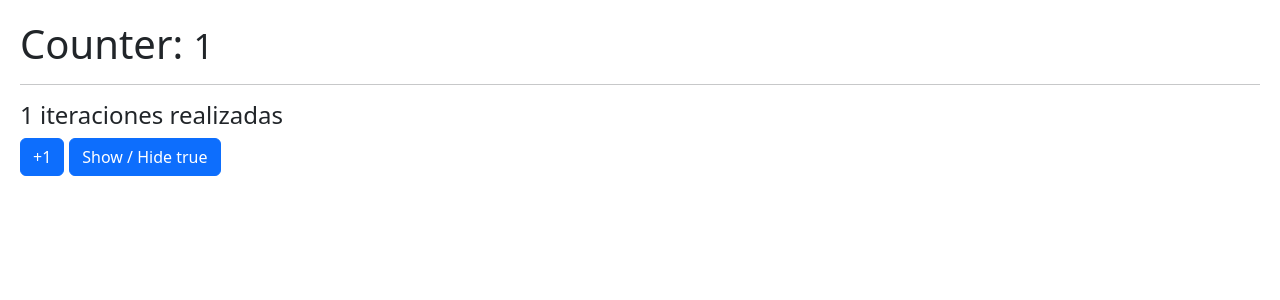
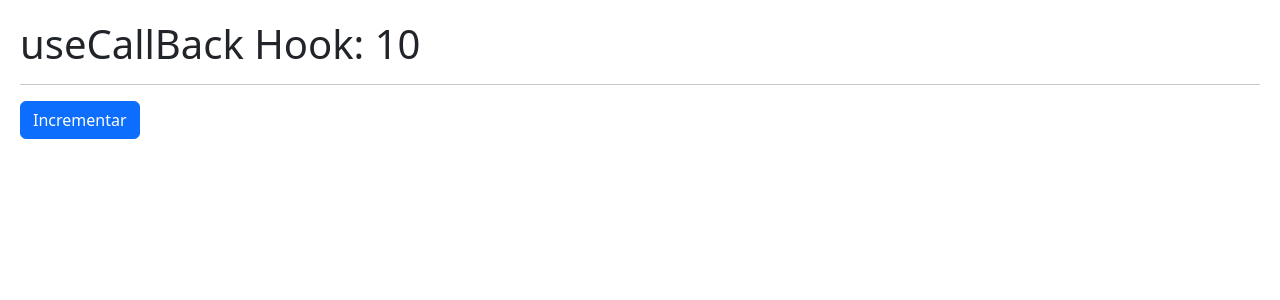
Before and after one commit to mcmmiguel/hooksApp-ReactFH, a React (Vite) app: page / in a window 1280 px wide. Shown: the top 300 px of the page. Built offline with nearby package versions, Linux system fonts and the light colour scheme.

Commit message:
use Example of useCallback to save in memory functions

```diff
--- /dev/null
+++ b/src/06-memos/CallbackHook.jsx
@@ -0,0 +1,29 @@
+import { useCallback, useState } from "react"
+import { ShowIncrement } from "./ShowIncrement"
+
+
+export const CallbackHook = () => {
+
+    const [counter, setCounter] = useState(10);
+
+    const incrementFather = useCallback(
+        () => {
+            setCounter((value) => value + 1);
+        },
+        [],
+    );
+
+
+    // const incrementFather = () => {
+    //     setCounter(counter + 1);
+    // }
+
+    return (
+        <>
+            <h1>useCallBack Hook: {counter}</h1>
+            <hr />
+
+            <ShowIncrement increment={incrementFather} />
+        </>
+    )
+}
--- /dev/null
+++ b/src/06-memos/ShowIncrement.jsx
@@ -0,0 +1,12 @@
+import React from "react";
+
+export const ShowIncrement = React.memo(({ increment }) => {
+
+    console.log('Me volví a generar');
+
+    return (
+        <button className="btn btn-primary" onClick={() => increment()}>Incrementar</button>
+    )
+})
+
+ShowIncrement.displayName = 'ShowIncrement';
--- a/src/main.jsx
+++ b/src/main.jsx
@@ -1,7 +1,8 @@
 import React from 'react'
 import ReactDOM from 'react-dom/client'
 import './index.css'
-import { MemoHook } from './06-memos/MemoHook'
+// import { MemoHook } from './06-memos/MemoHook'
+import { CallbackHook } from './06-memos/CallbackHook'
 // import { HooksApp } from './HooksApp'
 // import { CounterApp } from './01-useState/CounterApp'
 // import { CounterWithCustomHook } from './01-useState/CounterWithCustomHook'
@@ -14,6 +15,6 @@
 
 ReactDOM.createRoot(document.getElementById('root')).render(
   <React.StrictMode>
-    <MemoHook />
+    <CallbackHook />
   </React.StrictMode>,
 )
```
